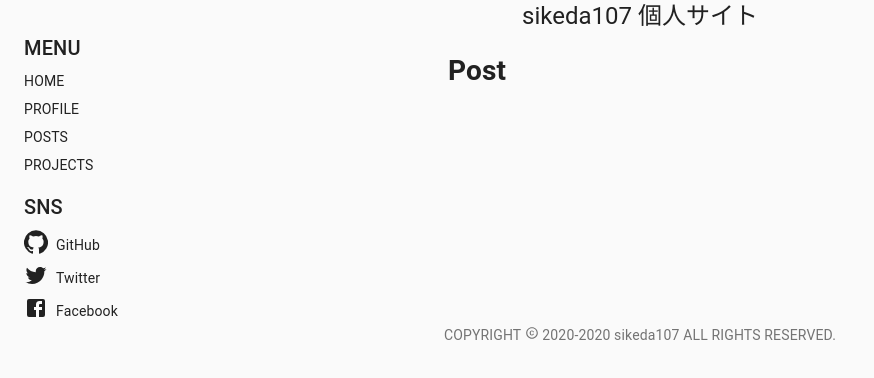
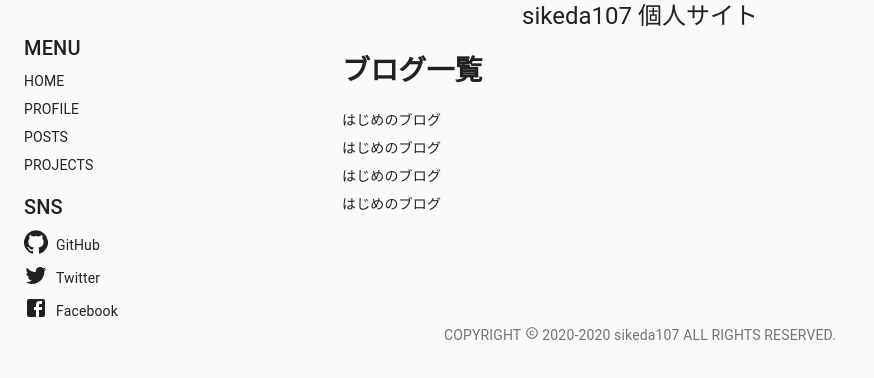
Before and after one commit to sikeda107/sikeda107.github.io, a Next.js app: page /posts in a window 1280 px wide. Shown: the top 378 px of the page, without its empty margins (0-874 px from the left). Built offline with nearby package versions, Linux system fonts and the light colour scheme.

Commit message:
update: ブログ一覧ページの作成

```diff
--- a/components/Layout.js
+++ b/components/Layout.js
@@ -2,7 +2,6 @@ import React from 'react'
 import CssBaseline from '@material-ui/core/CssBaseline'
 import Container from '@material-ui/core/Container'
 import Grid from '@material-ui/core/Grid'
-import Typography from '@material-ui/core/Typography'
 import Header from './Header'
 import Sidebar from './Sidebar'
 import Footer from './Footer'
@@ -15,10 +14,10 @@ export default function Layout(props) {
         <Header />
         <main>
           <Grid container spacing={5}>
-            <Grid item xs={12} md={4}>
+            <Grid item xs={12} md={3}>
               <Sidebar />
             </Grid>
-            <Grid item xs={12} md={8}>
+            <Grid item xs={12} md={9}>
               {props.children}
             </Grid>
           </Grid>
--- a/components/Post.js
+++ b/components/Post.js
@@ -1,5 +1,39 @@
 import React from 'react'
+import Grid from '@material-ui/core/Grid'
+import NextLink from 'next/link'
+
+const paths = [
+  {
+    title: 'はじめのブログ',
+    url: '/posts/20200108',
+  },
+  {
+    title: 'はじめのブログ',
+    url: '/posts/20200108',
+  },
+  {
+    title: 'はじめのブログ',
+    url: '/posts/20200108',
+  },
+  {
+    title: 'はじめのブログ',
+    url: '/posts/20200108',
+  },
+]
 
 export default function Post(props) {
-  return <h1> Post </h1>
+  return (
+    <React.Fragment>
+      <h1> ブログ一覧 </h1>
+      <Grid container direction="column" spacing={1}>
+        {paths.map((path) => (
+          <Grid item key={path.title}>
+            <NextLink key={path.title} href={path.url}>
+              {path.title}
+            </NextLink>
+          </Grid>
+        ))}
+      </Grid>
+    </React.Fragment>
+  )
 }
```
